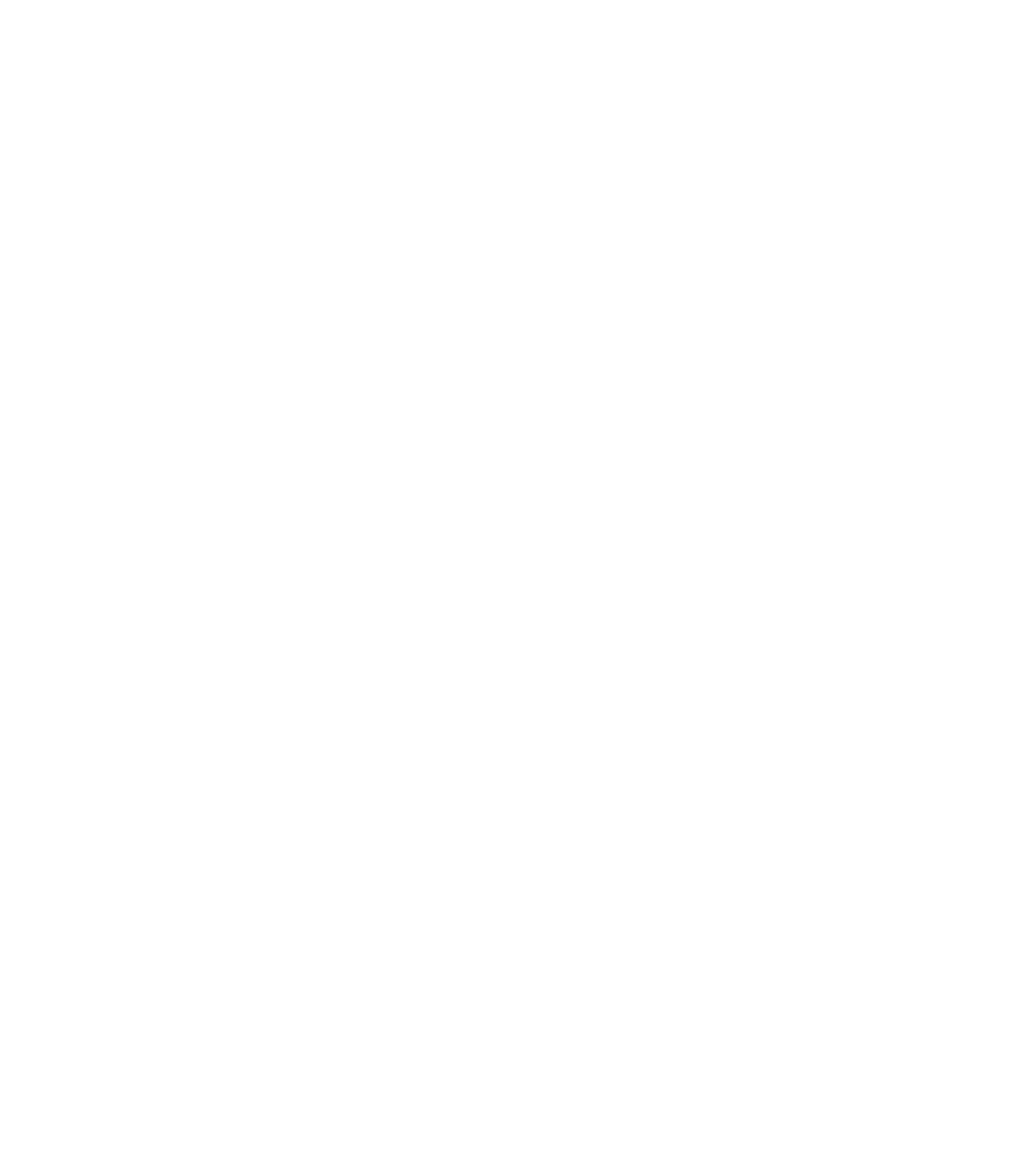
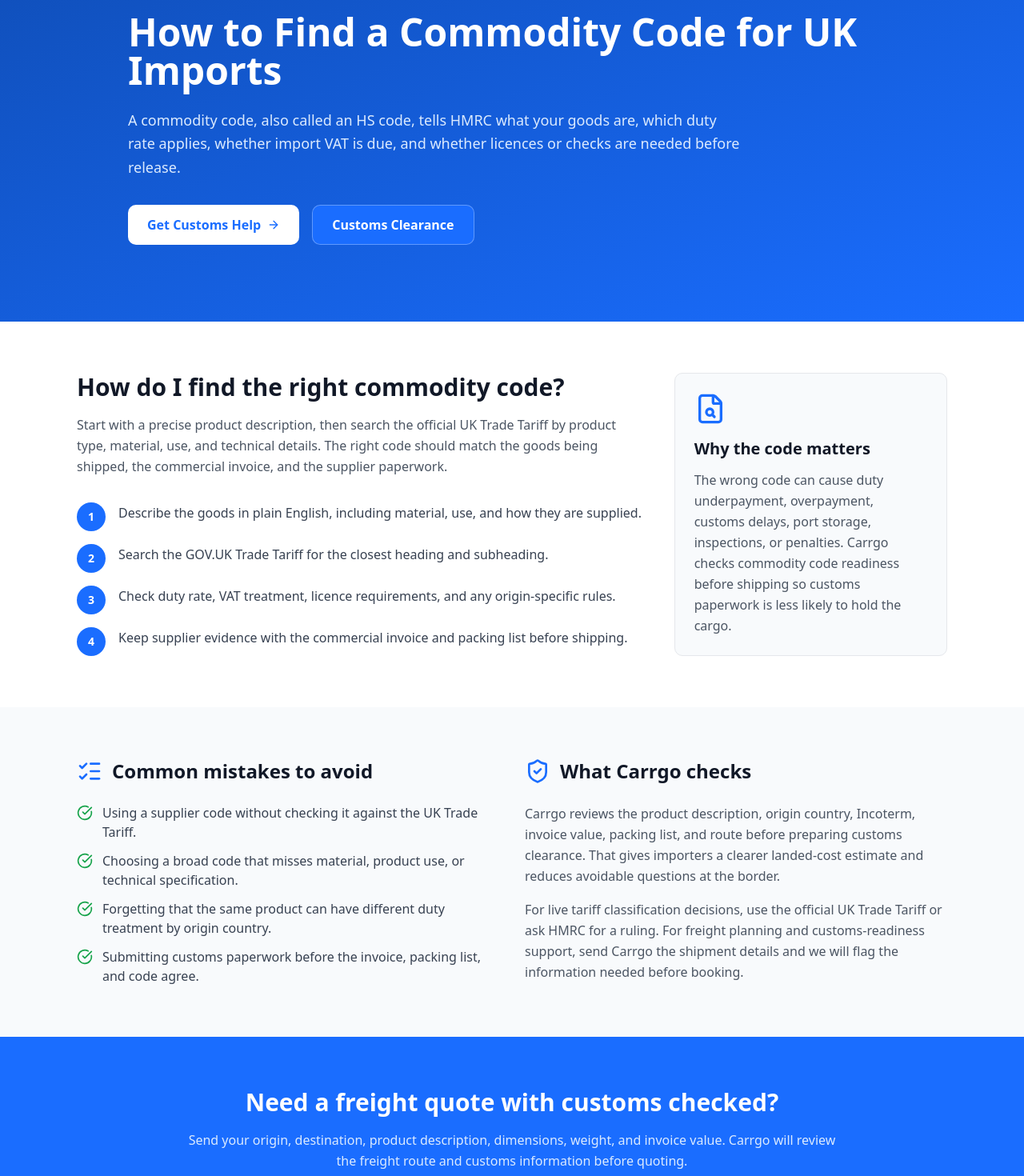
Before and after one commit to rbuilder80-sudo/carrgo-website, a React (Vite) app: page /guides/commodity-codes in a window 1280 px wide. Before the commit this address had no page. Shown: the part 180-1650 px from the top of the page at 80% size. Before the commit the page ends 800 px from the top, so only its background shows below. Built offline with nearby package versions, Linux system fonts and the light colour scheme.

Commit message:
Add maintained commodity code guide

```diff
--- a/src/App.tsx
+++ b/src/App.tsx
@@ -70,6 +70,7 @@
 const BusinessCentralLandedCost = lazy(() => import('./pages/guides/BusinessCentralLandedCost'));
 const SalesforceQuoteReadiness = lazy(() => import('./pages/guides/SalesforceQuoteReadiness'));
 const SapBusinessOneReadiness = lazy(() => import('./pages/guides/SapBusinessOneReadiness'));
+const CommodityCodes = lazy(() => import('./pages/guides/CommodityCodes'));
 
 // Resource pages
 const PortCongestion = lazy(() => import('./pages/resources/PortCongestion'));
@@ -170,6 +171,7 @@
           <Route path="/business-central-import-duty-landed-cost-readiness" element={<Suspense fallback={<Loading />}><BusinessCentralLandedCost /></Suspense>} />
           <Route path="/salesforce-freight-quote-readiness" element={<Suspense fallback={<Loading />}><SalesforceQuoteReadiness /></Suspense>} />
           <Route path="/sap-business-one-import-duty-landed-cost-readiness" element={<Suspense fallback={<Loading />}><SapBusinessOneReadiness /></Suspense>} />
+          <Route path="/guides/commodity-codes" element={<Suspense fallback={<Loading />}><CommodityCodes /></Suspense>} />
 
           {/* Tools */}
           <Route path="/tools/cost-calculator" element={<Suspense fallback={<Loading />}><CostCalculator /></Suspense>} />
--- a/src/pages/AiSitemap.tsx
+++ b/src/pages/AiSitemap.tsx
@@ -38,6 +38,7 @@
   { path: '/resources/industries', title: 'Industries', desc: 'Freight solutions tailored for furniture, e-commerce, automotive, construction, electronics, and fashion.', modified: '2025-01-15' },
   { path: '/resources/our-process', title: 'Our Process', desc: '5-step freight forwarding process from quote request to final delivery.', modified: '2025-01-15' },
   { path: '/resources/post-brexit-customs-guide', title: 'Post-Brexit Customs Guide', desc: 'Navigating UK customs after Brexit: EORI numbers, rules of origin, NI Protocol, Windsor Framework.', modified: '2025-01-15' },
+  { path: '/guides/commodity-codes', title: 'Commodity Code Guide', desc: 'How to find a commodity code or HS code for UK imports and avoid customs delays.', modified: '2026-09-08' },
   { path: '/squarespace-import-duties-ddp-tariff-uk-sellers', title: 'Squarespace Import Duties & DDP Guide', desc: 'Import duties, DDP/DDU choices and HS codes for UK Squarespace sellers, with practical tariff workarounds.', modified: '2026-07-16' },
   { path: '/shipstation-uk-customs-delay-check', title: 'ShipStation UK Customs-Delay Check', desc: 'Send your ShipStation export for a UK customs-delay risk check covering HS codes, origin, values and documents.', modified: '2026-07-16' },
   { path: '/business-central-import-duty-landed-cost-readiness', title: 'Business Central Landed Cost Readiness', desc: 'Import duty and landed-cost readiness review for Dynamics 365 Business Central users.', modified: '2026-07-16' },
--- /dev/null
+++ b/src/pages/guides/CommodityCodes.tsx
@@ -0,0 +1,134 @@
+import { Link } from 'react-router-dom';
+import { ArrowRight, CheckCircle, FileSearch, ListChecks, ShieldCheck } from 'lucide-react';
+import Seo from '../../components/Seo';
+
+const steps = [
+  'Describe the goods in plain English, including material, use, and how they are supplied.',
+  'Search the GOV.UK Trade Tariff for the closest heading and subheading.',
+  'Check duty rate, VAT treatment, licence requirements, and any origin-specific rules.',
+  'Keep supplier evidence with the commercial invoice and packing list before shipping.',
+];
+
+const commonMistakes = [
+  'Using a supplier code without checking it against the UK Trade Tariff.',
+  'Choosing a broad code that misses material, product use, or technical specification.',
+  'Forgetting that the same product can have different duty treatment by origin country.',
+  'Submitting customs paperwork before the invoice, packing list, and code agree.',
+];
+
+export default function CommodityCodes() {
+  return (
+    <>
+      <Seo
+        title="How to Find a Commodity Code for UK Imports | HS Code Guide | Carrgo"
+        description="Find the right commodity code or HS code for UK imports. Learn how codes affect duty, VAT, licences and customs delays, with Carrgo support for freight quotes."
+        keywords="commodity code, HS code UK, trade tariff, import classification, customs commodity code, UK import duty code"
+        ogUrl="https://www.carrgo.co.uk/guides/commodity-codes"
+        canonical="https://www.carrgo.co.uk/guides/commodity-codes"
+        structuredData={[
+          {
+            '@context': 'https://schema.org',
+            '@type': 'Article',
+            headline: 'How to Find a Commodity Code for UK Imports',
+            description: 'Find the right commodity code or HS code for UK imports and understand how it affects duty, VAT, licences and customs clearance.',
+            author: { '@type': 'Organization', name: 'Carrgo Freight Solutions' },
+            publisher: { '@type': 'Organization', name: 'Carrgo Freight Solutions', url: 'https://www.carrgo.co.uk' },
+            mainEntityOfPage: 'https://www.carrgo.co.uk/guides/commodity-codes',
+          },
+        ]}
+      />
+
+      <main id="main-content">
+        <section className="bg-gradient-to-br from-[#0f4db5] to-[#1A6DFF] text-white py-16 lg:py-24">
+          <div className="max-w-5xl mx-auto px-4 sm:px-6 lg:px-8">
+            <span className="text-sm font-semibold uppercase tracking-wider text-blue-200">UK Import Guide</span>
+            <h1 className="mt-3 text-4xl lg:text-5xl font-extrabold leading-tight">
+              How to Find a Commodity Code for UK Imports
+            </h1>
+            <p className="mt-6 text-lg text-blue-100 leading-relaxed max-w-3xl">
+              A commodity code, also called an HS code, tells HMRC what your goods are, which duty rate applies, whether import VAT is due, and whether licences or checks are needed before release.
+            </p>
+            <div className="mt-8 flex flex-wrap gap-4">
+              <Link to="/get-a-quote" className="inline-flex items-center gap-2 bg-white text-[#1A6DFF] px-6 py-3 rounded-lg font-semibold hover:bg-gray-100 transition-colors min-h-[44px]">
+                Get Customs Help <ArrowRight className="w-4 h-4" aria-hidden="true" />
+              </Link>
+              <Link to="/services/customs-clearance" className="inline-flex items-center gap-2 bg-[#1A6DFF] border border-white/30 text-white px-6 py-3 rounded-lg font-semibold hover:bg-white/10 transition-colors min-h-[44px]">
+                Customs Clearance
+              </Link>
+            </div>
+          </div>
+        </section>
+
+        <section className="py-16 bg-white">
+          <div className="max-w-6xl mx-auto px-4 sm:px-6 lg:px-8 grid lg:grid-cols-3 gap-8">
+            <article className="lg:col-span-2">
+              <h2 className="text-3xl font-bold text-gray-900">How do I find the right commodity code?</h2>
+              <p className="mt-4 text-gray-600 leading-relaxed">
+                Start with a precise product description, then search the official UK Trade Tariff by product type, material, use, and technical details. The right code should match the goods being shipped, the commercial invoice, and the supplier paperwork.
+              </p>
+              <ol className="mt-8 space-y-4">
+                {steps.map((step, index) => (
+                  <li key={step} className="flex gap-4">
+                    <span className="flex h-9 w-9 shrink-0 items-center justify-center rounded-full bg-[#1A6DFF] text-sm font-bold text-white">{index + 1}</span>
+                    <span className="text-gray-700 leading-relaxed">{step}</span>
+                  </li>
+                ))}
+              </ol>
+            </article>
+
+            <aside className="bg-[#F8FAFC] border border-gray-200 rounded-lg p-6">
+              <FileSearch className="w-10 h-10 text-[#1A6DFF]" aria-hidden="true" />
+              <h2 className="mt-4 text-xl font-bold text-gray-900">Why the code matters</h2>
+              <p className="mt-3 text-gray-600 leading-relaxed">
+                The wrong code can cause duty underpayment, overpayment, customs delays, port storage, inspections, or penalties. Carrgo checks commodity code readiness before shipping so customs paperwork is less likely to hold the cargo.
+              </p>
+            </aside>
+          </div>
+        </section>
+
+        <section className="py-16 bg-[#F8FAFC]">
+          <div className="max-w-6xl mx-auto px-4 sm:px-6 lg:px-8 grid lg:grid-cols-2 gap-8">
+            <div>
+              <div className="flex items-center gap-3">
+                <ListChecks className="w-8 h-8 text-[#1A6DFF]" aria-hidden="true" />
+                <h2 className="text-2xl font-bold text-gray-900">Common mistakes to avoid</h2>
+              </div>
+              <ul className="mt-6 space-y-3">
+                {commonMistakes.map((item) => (
+                  <li key={item} className="flex gap-3 text-gray-700">
+                    <CheckCircle className="mt-0.5 w-5 h-5 shrink-0 text-green-600" aria-hidden="true" />
+                    <span>{item}</span>
+                  </li>
+                ))}
+              </ul>
+            </div>
+            <div>
+              <div className="flex items-center gap-3">
+                <ShieldCheck className="w-8 h-8 text-[#1A6DFF]" aria-hidden="true" />
+                <h2 className="text-2xl font-bold text-gray-900">What Carrgo checks</h2>
+              </div>
+              <p className="mt-6 text-gray-600 leading-relaxed">
+                Carrgo reviews the product description, origin country, Incoterm, invoice value, packing list, and route before preparing customs clearance. That gives importers a clearer landed-cost estimate and reduces avoidable questions at the border.
+              </p>
+              <p className="mt-4 text-gray-600 leading-relaxed">
+                For live tariff classification decisions, use the official UK Trade Tariff or ask HMRC for a ruling. For freight planning and customs-readiness support, send Carrgo the shipment details and we will flag the information needed before booking.
+              </p>
+            </div>
+          </div>
+        </section>
+
+        <section className="py-16 bg-[#1A6DFF] text-white">
+          <div className="max-w-4xl mx-auto px-4 sm:px-6 lg:px-8 text-center">
+            <h2 className="text-3xl font-bold">Need a freight quote with customs checked?</h2>
+            <p className="mt-4 text-blue-100 leading-relaxed">
+              Send your origin, destination, product description, dimensions, weight, and invoice value. Carrgo will review the freight route and customs information before quoting.
+            </p>
+            <Link to="/get-a-quote" className="mt-8 inline-flex items-center gap-2 bg-white text-[#1A6DFF] px-8 py-4 rounded-lg font-bold hover:bg-gray-100 transition-colors min-h-[44px]">
+              Request a Quote <ArrowRight className="w-5 h-5" aria-hidden="true" />
+            </Link>
+          </div>
+        </section>
+      </main>
+    </>
+  );
+}
```
Also changed, not shown: 2 other files (tests, documents, lock files or other folders).
